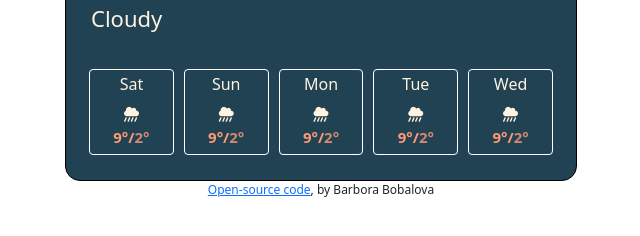
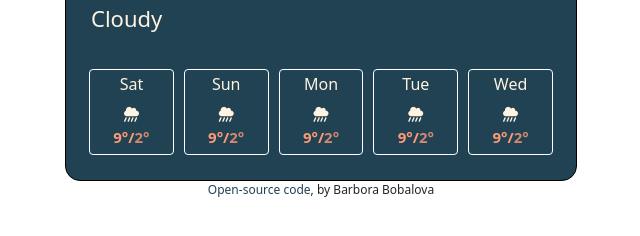
Before and after one commit to BarbBobal/Weather-App, a plain HTML site: page index.html in a window 1280 px wide. Shown: the part 392-628 px from the top of the page, without its empty margins (319-959 px from the left). Drawn offline with nearby package versions, Linux system fonts and the light colour scheme.

Commit message:
Update style.css

```diff
--- a/src/style.css
+++ b/src/style.css
@@ -139,3 +139,8 @@ small {
   text-align: center;
   font-size: 12px;
 }
+
+small a {
+  text-decoration: none;
+  color: #214252;
+}
```
